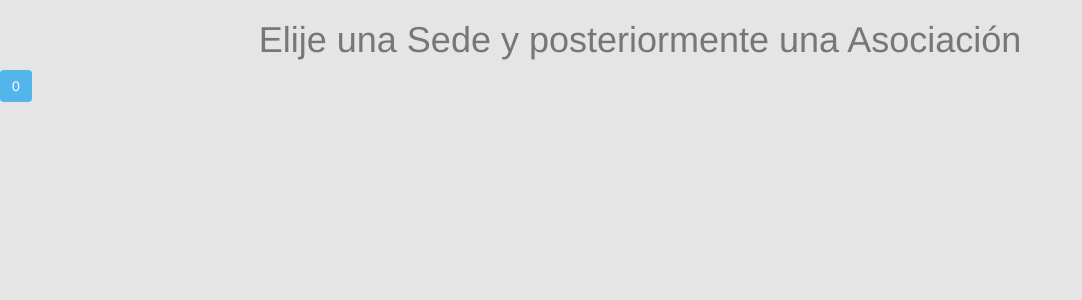
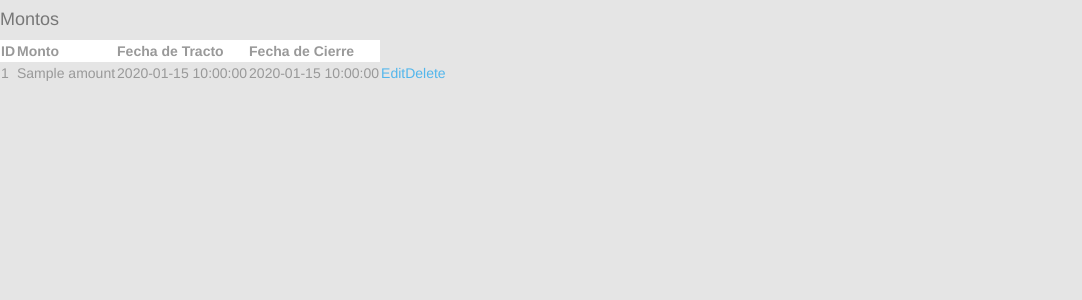
Before and after one commit to raguilar0/TCU_FEUCR, a CakePHP app: template soft/src/Template/Amounts/index.ctp in a window 1280 px wide. Shown: the top 300 px of the page, without its empty margins (0-1082 px from the left). Run offline with PHP 8.4 and a stand-in for CakePHP, Linux system fonts and the light colour scheme; the template is opened without the code that fills it: most values are stand-ins (such as "Sample title", 1, 10 or a date in 2020); some libraries are stand-ins or nearby versions.

Commit message:
Pequeños detalles

```diff
--- a/soft/src/Template/Amounts/index.ctp
+++ b/soft/src/Template/Amounts/index.ctp
@@ -1,48 +1,44 @@
+<h4>Montos</h4>
 
- <h1 style="text-align:center;">Elije una Sede y posteriormente una Asociación</h1>
+
+
+<!-- link to add new users page -->
+<!-- <div class='upper-right-opt'>
+<?php echo $this->Html->link( '+ New User', array( 'action' => 'add' ) ); ?>
+</div>
+ -->
+<table style='padding:5px;'>
+    <!-- table heading -->
+    <tr style='background-color:#fff;'>
+        <th>ID</th>
+        <th>Monto</th>
+        <th>Fecha de Tracto</th>
+        <th>Fecha de Cierre</th>
+    </tr>
 
 <?php
 
-    $counter = 0;
+    //loop to show all retrieved records
+    foreach( $amounts as $amount ){
 
-    foreach ($data as $key => $value) {
+        echo "<tr>";
+            echo "<td>{$amount['Amount']['id']}</td>";
+            echo "<td>{$amount['Amount']['amount']}</td>";
+            echo "<td>{$amount['Amount']['date']}</td>";
+            echo "<td>{$amount['Amount']['deadline']}</td>";
+            //here are the links to edit and delete actions
+            echo "<td class='actions'>";
+                echo $this->Html->link( 'Edit', array('action' => 'edit', $amount['Amount']['id']) );
 
-        if(($counter % 12) == 0)
-        {
-            echo "<div class = 'row'>";
-        }
+                //in cakephp 2.0, we won't use get request for deleting records
+                //we use post request (for security purposes)
+                echo $this->Form->postLink( 'Delete', array(
+                        'action' => 'delete',
+                        $amount['Amount']['id']), array(
+                            'confirm'=>'Are you sure you want to delete that user?' ) );
+            echo "</td>";
+        echo "</tr>";
+    }
+?>
 
-        echo "<div class = 'col-xs-12 col-md-4 colSedes'>";
-
-        echo "<button data-toggle='collapse' class='btn btn-primary' data-target='#id".$counter."'>".$key."</button>";
-        echo "<div id = 'id".$counter."'class='collapse'>";
-            for ($i=0; $i < count($data[$key]); $i++) {
-
-                echo "<h4>";
-                echo $this->Html->link($data[$key][$i]['name'],'/amounts/show_information/'.$data[$key][$i]['id']);
-                echo "</h4>";
-
-             }
-
-        echo "</div>";
-
-        echo "</div>";
-
-        $counter += 4;
-
-        if(($counter % 12) == 0)
-        {
-            echo "</div>";
-        }
-
-
-
-    }
-
-    if(($counter % 12) != 0)
-    {
-        echo "</div>";
-    }
-
-
-?>
+</table>
```
Also changed, not shown: soft/src/Controller/AmountsController.php (+0 -35 lines), soft/src/Template/Amounts/show_information.ctp (deleted, +0 -22 lines).
